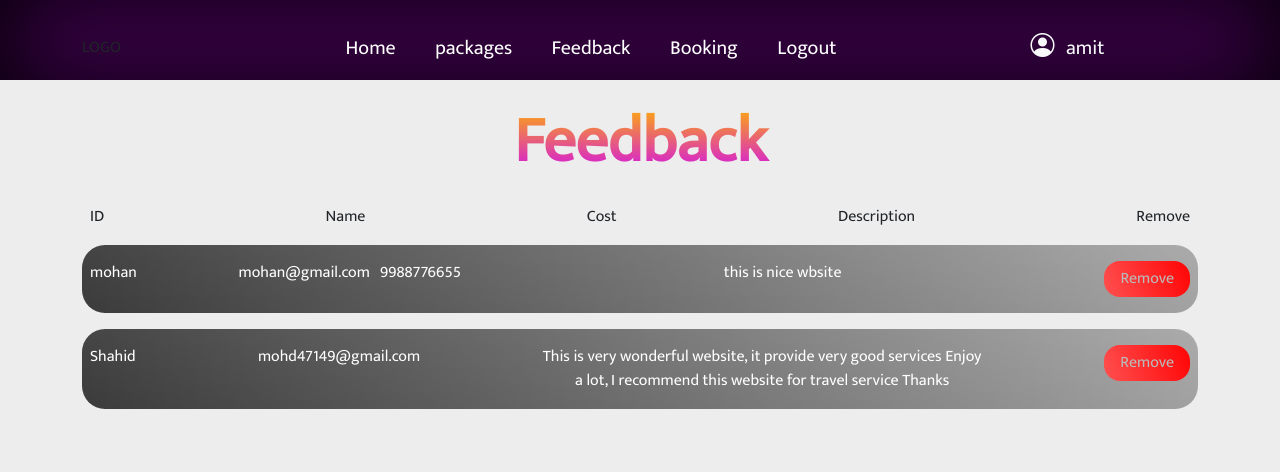
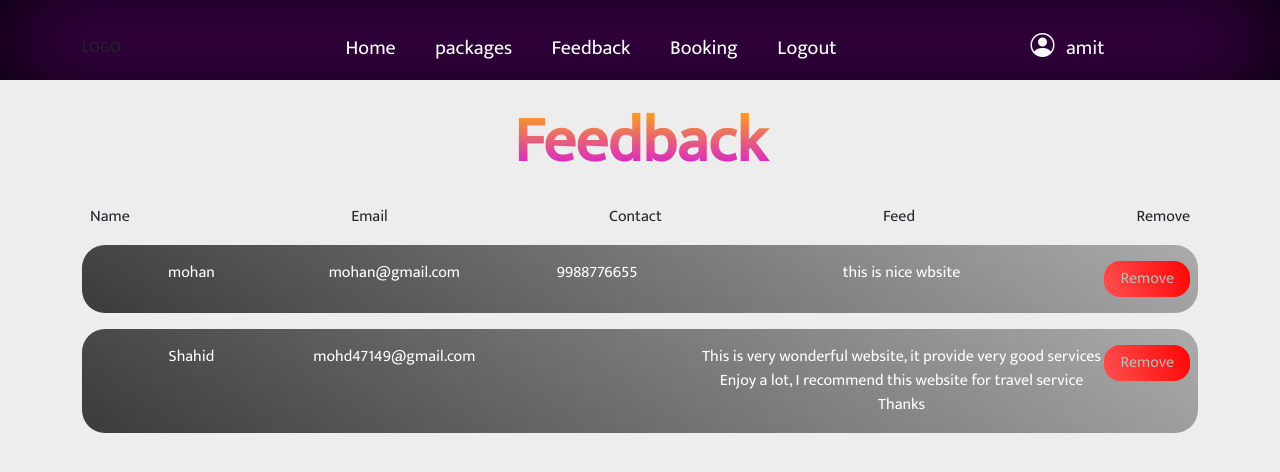
Before and after one commit to theneonstark/Made-A-Trip, a PHP site: page /adminfeedback.php in a window 1280 px wide. Shown: the top 472 px of the page. Run offline with PHP 8.4, Linux system fonts and the light colour scheme; a user stored in the database is signed in; data comes from the database, SQL or seed files in the repository; some web fonts are replaced.

Commit message:
Feedback Section improvement

```diff
--- a/adminbooking.php
+++ b/adminbooking.php
@@ -104,7 +104,7 @@ if (isset($_SESSION['aid'])) {
                         <div class="Name">
                         <?php echo $r['name']; ?>
                         </div>
-                        <div class="Const">
+                        <div class="contact">
                         <?php echo $r['family_mem']; ?>
                         </div>
                         <div class="Des">
--- a/adminfeedback.php
+++ b/adminfeedback.php
@@ -61,10 +61,10 @@ if(isset($_POST['sub'])){
                 <div class="col-12 text-center">
                 <div class="main-table ">
                     <ul class="d-flex list-unstyled justify-content-between mx-2">
-                        <li>ID</li>
                         <li>Name</li>
-                        <li>Cost</li>
-                        <li>Description</li>
+                        <li>Email</li>
+                        <li>Contact</li>
+                        <li>Feed</li>
                         <li>Remove</li>
                     </ul>
                     <?php
@@ -75,7 +75,7 @@ if(isset($_POST['sub'])){
 
 
                             ?>
-                    <div class="row-cards d-flex justify-content-between ">
+                    <div class="row-cards d-flex justify-content-between rows">
                         <div class="id">
                             <?php echo $row['name'];?>
 
@@ -83,10 +83,10 @@ if(isset($_POST['sub'])){
                         <div class="Name">
                             <?php echo $row['email'];?>
                         </div>
-                        <div class="Const">
+                        <div class="contact">
                             <?php echo $row['contact'];?>
                         </div>
-                        <div class="feed">
+                        <div class="feed w-20">
                         <?php echo $row['feed'];?>
                         </div>
                         <div class="rbtn">
--- a/style.css
+++ b/style.css
@@ -287,10 +287,10 @@ box-shadow:  -27px 27px 54px #999999,
     color: #000;
 }
 
-.row-cards .Name{
+/* .row-cards .Name{
     width: 39.83px;
     height: 1rem;
-}
+} */
 
 .row-cards .feed{
     width: 40%;
@@ -299,3 +299,26 @@ box-shadow:  -27px 27px 54px #999999,
 .row-cards .btns{
     gap: 1.25rem;
 }
+
+.rows {
+    width: 100%;
+}
+
+.id {
+    width: 20%;
+}
+
+
+.Name {
+    width: 20%;
+}
+
+.contact {
+    width: 20%;
+    text-align: center;
+}
+
+.id {
+    width: 20%;
+    overflow: auto;
+}
```
Also changed, not shown: index.php (+5 -3 lines).
